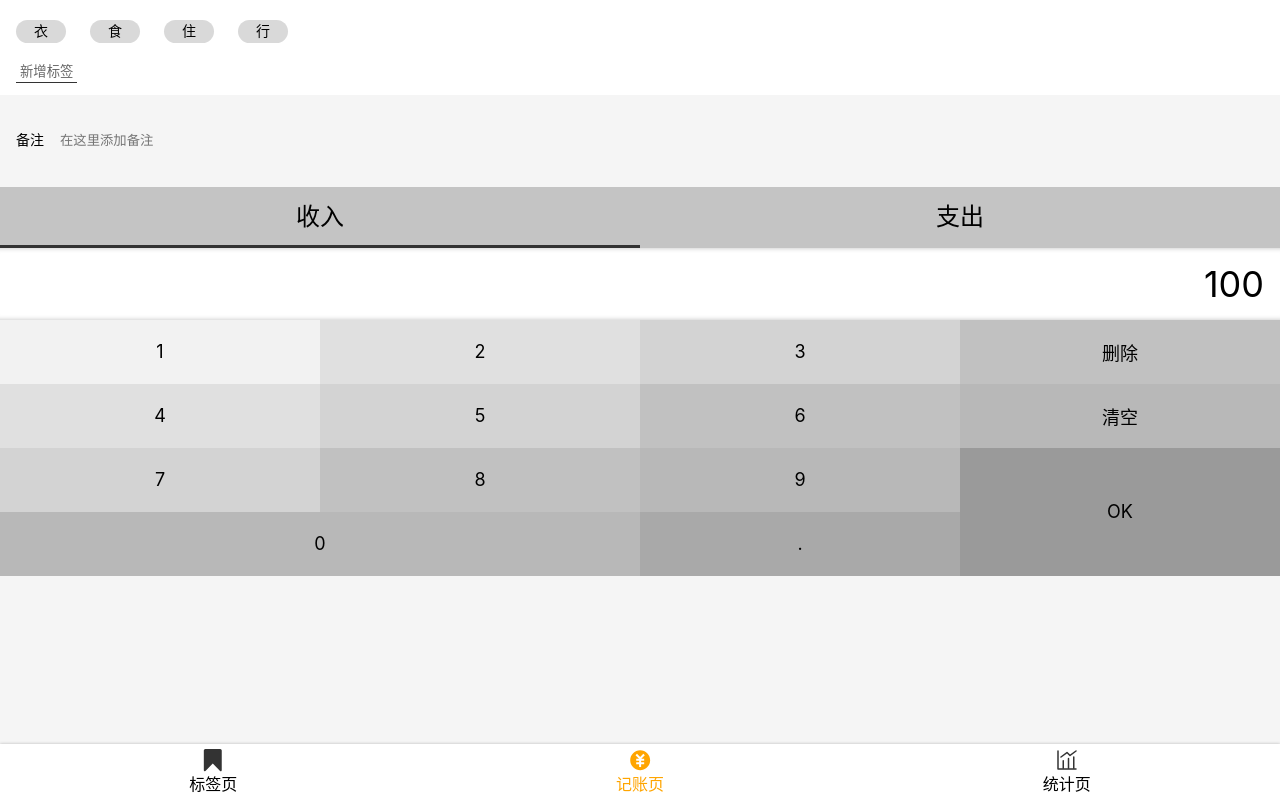
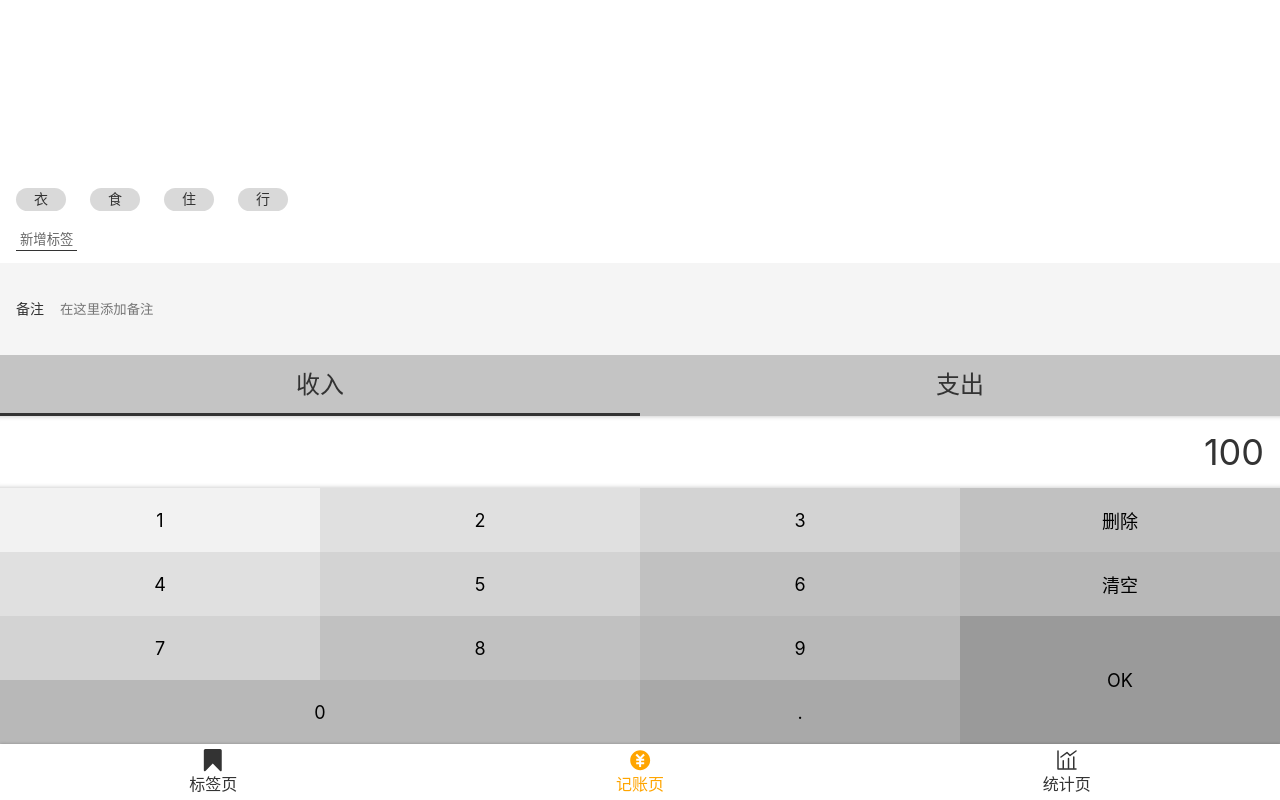
Before and after one commit to Yinjtcflm/money-r-yuanma, a React app: page /#/money in a window 1280 px wide. Built offline with nearby package versions, Linux system fonts and the light colour scheme.

Commit message:
记账页面 UI 完成

```diff
--- a/src/App.tsx
+++ b/src/App.tsx
@@ -16,6 +16,7 @@ const AppWrapper = styled.div`
 
 function App() {
   return (
+    <AppWrapper>
       <Router>
         <Switch>
           <Route path="/tags">
@@ -33,6 +34,7 @@ function App() {
           </Route>
         </Switch>
       </Router>
+    </AppWrapper>
   );
 }
 
--- a/src/components/Layout.tsx
+++ b/src/components/Layout.tsx
@@ -1,28 +1,24 @@
-import React from 'react';
-import styled from 'styled-components';
+import React from "react";
+import styled from "styled-components";
 import Nav from "./Nav";
 
-
-const Wrapper=styled.div`
-  height:100vh;
-  display:flex;
-  flex-direction:column;
+const Wrapper = styled.div`
+  height: 100vh;
+  display: flex;
+  flex-direction: column;
 `;
 
-const Main=styled.div`
-  flex-grow:1;
-  overflow:auto;
+const Main = styled.div`
+  flex-grow: 1;
+  overflow: auto;
+`;
+const Layout = (props: any) => {
+  return (
+    <Wrapper>
+      <Main className={props.className}>{props.children}</Main>
+      <Nav />
+    </Wrapper>
+  );
+};
 
-`
-const Layout=(props:any)=>{
-    return (
-        <Wrapper>
-      <Main>
-         {props.children}
-      </Main>
-    <Nav />
-    </Wrapper>
-    )
-}
-
-export default Layout
+export default Layout;
--- a/src/views/Money.tsx
+++ b/src/views/Money.tsx
@@ -4,6 +4,11 @@ import styled from "styled-components";
 const TagsSection = styled.section`
   background: #ffffff;
   padding: 12px 16px;
+  flex-grow: 1;
+  display: flex;
+  flex-direction: column;
+  justify-content: flex-end;
+  align-items: flex-start;
   > ol {
     margin: 0 -12px;
     > li {
@@ -125,9 +130,14 @@ const NumberPadSection = styled.section`
   }
 `;
 
+const MyLayout = styled(Layout)`
+  display: flex;
+  flex-direction: column;
+`;
+
 function Money() {
   return (
-    <Layout>
+    <MyLayout>
       <TagsSection>
         <ol>
           <li>衣</li>
@@ -168,7 +178,7 @@ function Money() {
           <button className="dot">.</button>
         </div>
       </NumberPadSection>
-    </Layout>
+    </MyLayout>
   );
 }
 
```
Lines whose indentation alone changed are shown as unchanged.
